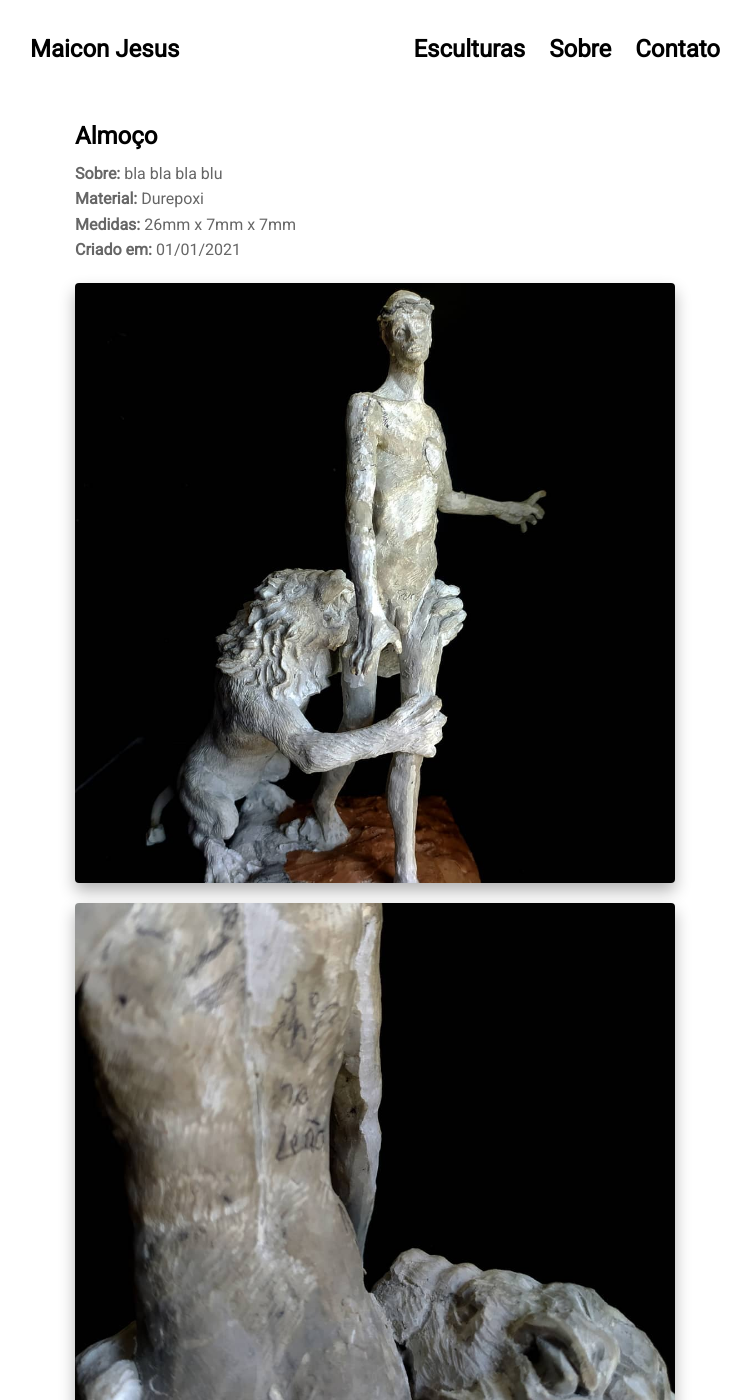
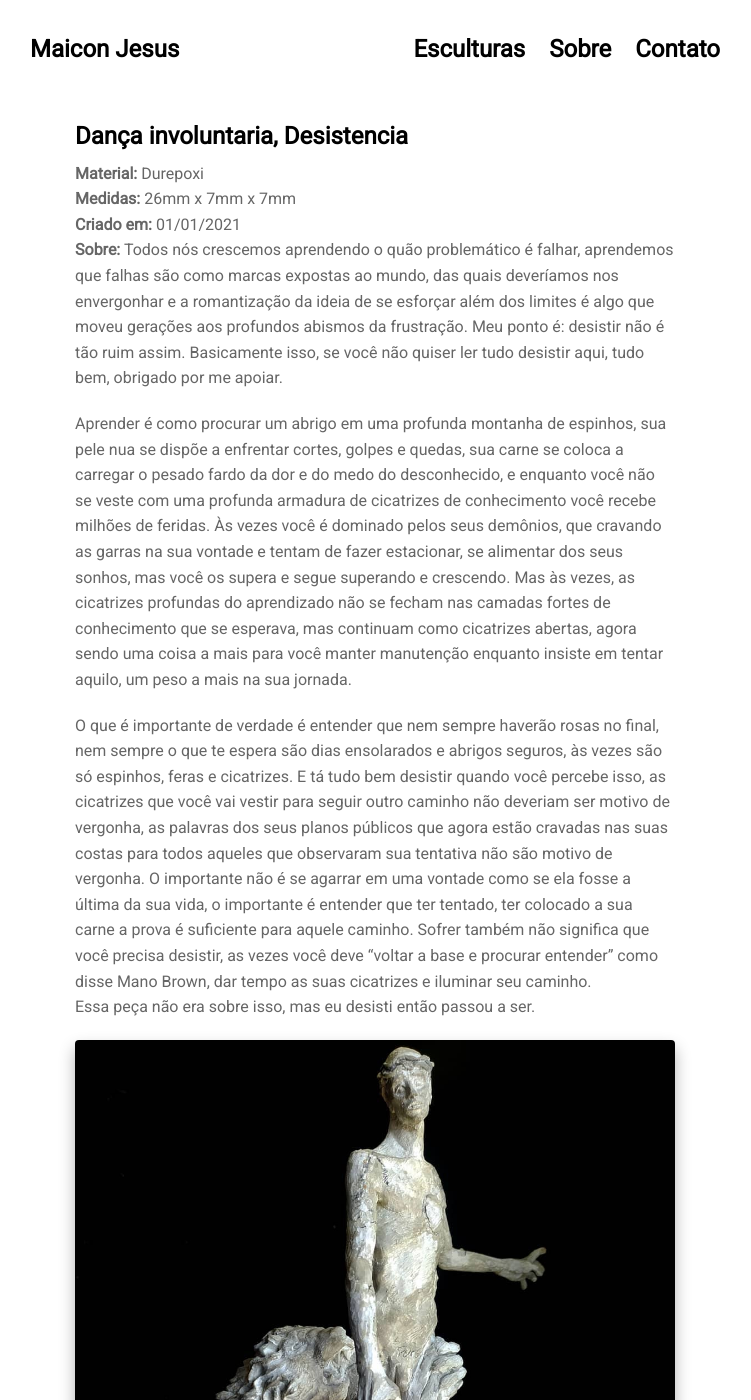
Before and after one commit to zignorante/zignorante.github.io, a Jekyll site: the page built from projects/almoco.md, in a window 1280 px wide and 1400 px high. Shown: the whole window, without its empty margins (265-1016 px from the left). Built offline with Jekyll 4.4.1, drawn with Linux system fonts in a browser that asks for light colours; nearby versions of some CDN libraries.

Commit message:
💬 Descrição

```diff
--- a/projects/almoco.md
+++ b/projects/almoco.md
@@ -1,11 +1,18 @@
 ---
 layout: post
-title: 'Almoço'
+title: 'Dança involuntaria, Desistencia'
 ---
-**Sobre:** bla bla bla blu<br>
 **Material:**  Durepoxi<br>
 **Medidas:** 26mm x 7mm x 7mm<br>
 **Criado em:** 01/01/2021<br>
+**Sobre:** Todos nós crescemos aprendendo o quão problemático é falhar, aprendemos que falhas são como marcas expostas ao mundo, das quais deveríamos nos envergonhar e a romantização da ideia de se esforçar além dos limites é algo que moveu gerações aos profundos abismos da frustração.
+Meu ponto é: desistir não é tão ruim assim. Basicamente isso, se você não quiser ler tudo desistir aqui, tudo bem, obrigado por me apoiar.
+
+Aprender é como procurar um abrigo em uma profunda montanha de espinhos, sua pele nua se dispõe a enfrentar cortes, golpes e quedas, sua carne se coloca a carregar o pesado fardo da dor e do medo do desconhecido, e enquanto você não se veste com uma profunda armadura de cicatrizes de conhecimento você recebe milhões de feridas. Às vezes você é dominado pelos seus demônios, que cravando as garras na sua vontade e tentam de fazer estacionar, se alimentar dos seus sonhos, mas você os supera e segue superando e crescendo. Mas às vezes, as cicatrizes profundas do aprendizado não se fecham nas camadas fortes de conhecimento que se esperava, mas continuam como cicatrizes abertas, agora sendo uma coisa a mais para você manter manutenção enquanto insiste em tentar aquilo, um peso a mais na sua jornada.
+
+O que é importante de verdade é entender que nem sempre haverão rosas no final, nem sempre o que te espera são dias ensolarados e abrigos seguros, às vezes são só espinhos, feras e cicatrizes. E tá tudo bem desistir quando você percebe isso, as cicatrizes que você vai vestir para seguir outro caminho não deveriam ser motivo de vergonha, as palavras dos seus planos públicos que agora estão cravadas nas suas costas para todos aqueles que observaram sua tentativa não são motivo de vergonha. O importante não é se agarrar em uma vontade como se ela fosse a última da sua vida, o importante é entender que ter tentado, ter colocado a sua carne a prova é suficiente para aquele caminho.
+Sofrer também não significa que você precisa desistir, as vezes você deve "voltar a base e procurar entender" como disse Mano Brown, dar tempo as suas cicatrizes e iluminar seu caminho.<br>
+Essa peça não era sobre isso, mas eu desisti então passou a ser.
 
 {% include image.html image="projects/almoco/thumb.jpg" %}
 {% include image.html image="projects/almoco/1.jpg" %}
```
